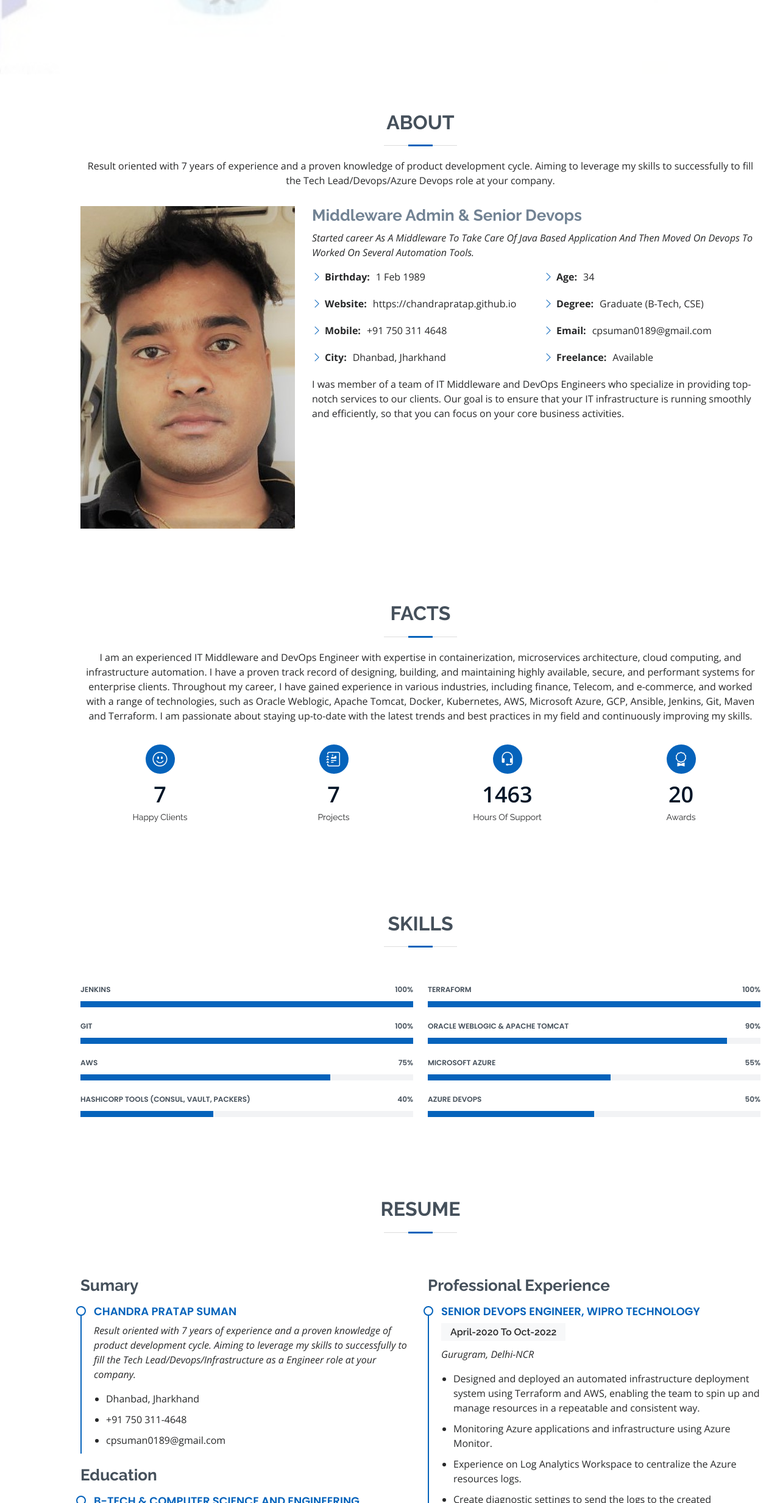
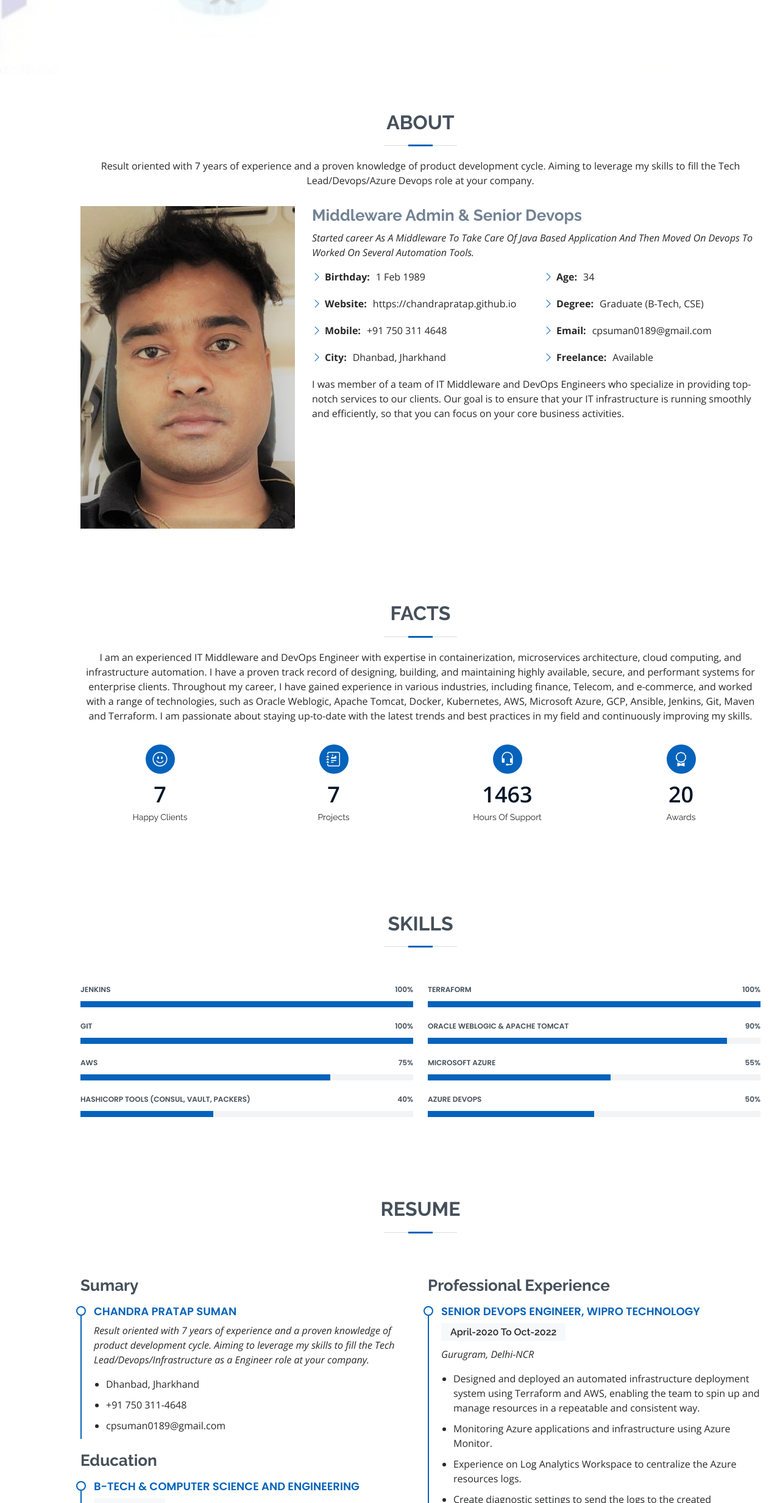
Before and after one commit to cpsuman/chandrapratap.github.io, a plain HTML site: page index.html in a window 1280 px wide. Shown: the part 678-3143 px from the top of the page at 61% size. Drawn offline with nearby package versions, Linux system fonts and the light colour scheme.

Commit message:
changes gramatical mistakes

```diff
--- a/index.html
+++ b/index.html
@@ -80,7 +80,7 @@
 
         <div class="section-title">
           <h2>About</h2>
-          <p>Result oriented with 7 years of experience and a proven knowledge of product development cycle. Aiming to leverage my skills to successfully to fill the Tech Lead/Devops/Azure Devops role at your company.</p>
+          <p>Result oriented with 7 years of experience and a proven knowledge of product development cycle. Aiming to leverage my skills to fill the Tech Lead/Devops/Azure Devops role at your company.</p>
         </div>
 
         <div class="row">
@@ -266,7 +266,7 @@
             <div class="resume-item pb-0">
               <h4>Chandra Pratap Suman</h4>
               <p><em>Result oriented with 7 years of experience and a proven knowledge of
-                product development cycle. Aiming to leverage my skills to successfully to
+                product development cycle. Aiming to leverage my skills to
                 fill the Tech Lead/Devops/Infrastructure as a Engineer  role at your company.</em></p>
               <ul>
                 <li>Dhanbad, Jharkhand</li>
```
